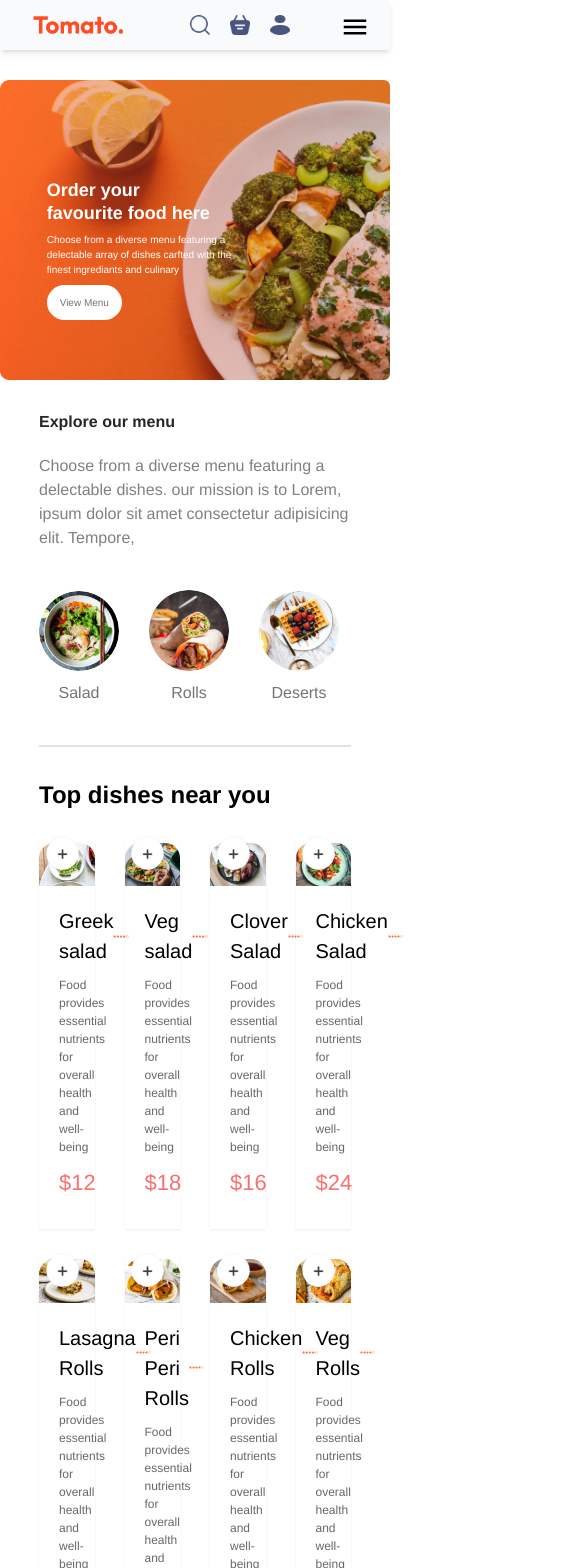
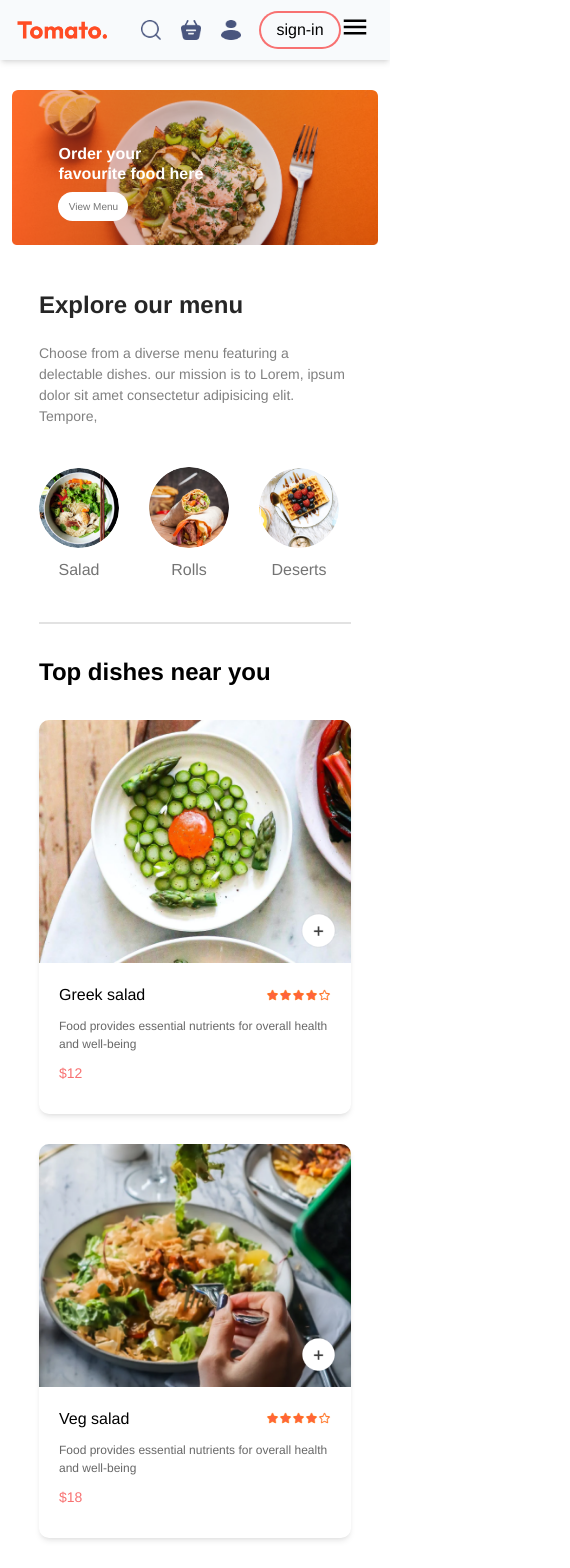
Before and after one commit to Binyam888/Delidash, a React (Vite) app in the folder frontend/delidash/: page / in a window 390 px wide. Shown: the top 1568 px of the page, 570 px wide, since content can reach past the window. Built offline with nearby package versions, Linux system fonts and the light colour scheme.

Commit message:
created login-signup popUp

```diff
--- a/frontend/delidash/src/App.jsx
+++ b/frontend/delidash/src/App.jsx
@@ -5,12 +5,16 @@ import Home from './pages/Home'
 import PlaceOrder from './pages/PlaceOrder'
 import Cart from './pages/Cart'
 import Footer from './components/Footer'
+import { useState } from 'react'
+import LoginPopUp from './components/LoginPopUp'
 
 function App() {
+  const [login,setLogin]=useState(false)
   return (
     <>
+    {login ?<LoginPopUp setLogin={setLogin} /> : <></> }
     <div>
-      <Navbar/>
+      <Navbar setLogin={setLogin}/>
       <Routes>
         <Route path='/'  element={ <Home/> }/>
         <Route path='/order' element={ <PlaceOrder/> }/>
--- a/frontend/delidash/src/components/ExploreMenu.jsx
+++ b/frontend/delidash/src/components/ExploreMenu.jsx
@@ -4,10 +4,10 @@ const ExploreMenu = ({ category, setCategory }) => {
   return (
     <div
       className="explore menu flex flex-col gap-[20px] mx-[10%] mb-[20px]"
-      id="explore-menu"
+
     >
-      <h1 className=" text-[#262626] font-bold lg:text-[28px]">Explore our menu</h1>
-      <p className="sm:max-w-[60%] text-[#808080]">
+      <h1 className=" text-[#262626] font-bold lg:text-[28px] text-[24px] mt-[-20px]"id="explore-menu">Explore our menu</h1>
+      <p className="sm:max-w-[60%] text-[#808080] max-sm:mt-[-18px max-sm:text-[14px]">
         Choose from a diverse menu featuring a delectable dishes. our mission is
         to Lorem, ipsum dolor sit amet consectetur adipisicing elit. Tempore,
       </p>
--- a/frontend/delidash/src/components/FoodDisplay.jsx
+++ b/frontend/delidash/src/components/FoodDisplay.jsx
@@ -9,7 +9,7 @@ const FoodDisplay = ({ category }) => {
   return (
     <div className="Food-display mx-[10%] mt-[30px]">
       <h1 className="text-[24px] font-bold">Top dishes near you</h1>
-      <div className="food-diplay-list mt-[30px] gap-[30px]  grid grid-cols-4 ">
+      <div className="food-diplay-list mt-[30px] gap-[30px]  grid  grid-cols-1 sm:grid-cols-2 md:grid-cols-3 lg:grid-cols-4  ">
         {food_list.map((item, index) => {
              console.log(category,item.category)
              if(category === "All" || category === item.category){
--- a/frontend/delidash/src/components/FoodItem.jsx
+++ b/frontend/delidash/src/components/FoodItem.jsx
@@ -10,9 +10,9 @@ const FoodItem = ({ id, name, price, description, image }) => {
 
   return (
     <div className="food-item-container">
-      <div className="food-iem w-[100%] m-auto shadow-sm shadow-[#00000015]">
+      <div className="food-iem w-[100%] m-auto shadow-md shadow-[#00000015]  rounded-[10px]">
         <dvi className="food-item-img-container relative ">
-          <img src={image} alt="" className="w-[100%] rounded-t-[15px] " />
+          <img src={image} alt="" className="w-[100%] rounded-t-[10px] " />
           {!cartItem[id] ? (
             <img
               src={assets.add_icon_white}
@@ -40,14 +40,14 @@ const FoodItem = ({ id, name, price, description, image }) => {
           )}
         </dvi>
         <div className="food-item-info p-[20px]">
-          <div className="food-item-name-rating flex justify-between items-center mb-[10px]">
-            <p className="text-[20px] font-medium">{name}</p>
-            <img src={assets.rating_starts} alt="" className="w-[70px]" />
+          <div className="food-item-name-rating flex lg:flex-col lg:items-start xl:flex-row justify-between xl:items-center items-center mb-[10px]">
+            <p className="  md:text-[20px] font-medium">{name}</p>
+            <img src={assets.rating_starts} alt="" className="md:w-[70px] w-[65px] " />
           </div>
-          <p className="fooditem-description text-[#676767] text-[12px]">
+          <p className="fooditem-description text-[#676767] text-[12px]  md:text-[12px] ">
             {description}
           </p>
-          <p className="food-item-price text-red-400 text-[22px] font-medium my-[10px]">
+          <p className="food-item-price text-red-400 md:text-[22px] text-[14px] font-medium my-[10px]">
             ${price}
           </p>
         </div>
--- a/frontend/delidash/src/components/Header.jsx
+++ b/frontend/delidash/src/components/Header.jsx
@@ -2,22 +2,20 @@ import React from "react";
 
 const Header = () => {
   return (
-    <div className="outer sm:mx-[10%]">
-
-
+    <div className="outer sm:mx-[10%] mx-[3%]">
       <div
-      className="Header sm:h-[34vw] h-[300px]  bg my-[30px]  w-full bg-[url('public/header_img.png')] sm:bg-contain bg-cover bg-no-repeat relative rounded-md "
+        className="Header h-[48vw]  bg my-[30px]  w-full bg-[url('public/header_img.png')] bg-contain  bg-no-repeat relative rounded-md "
         id="header"
       >
-      <div className="header-content absolute flex flex-col gap-2 md:max-w-[50%] max-sm:max-w-[50%]  md:bottom-[30%] bottom-[10%] max-md:bottom-[20%]  left-[12vw] animate-fadeIn ">
-        <h2 className="lg:text-[30px] text-[18px]  md:text-[24px] xl:text-[50px]  leading-tight">
+        <div className="header-content absolute flex flex-col gap-2 md:max-w-[50%] max-sm:max-w-[60%]  md:bottom-[45%] bottom-[20%] max-md:bottom-[30%]  left-[12vw] animate-fadeIn ">
+          <h2 className="lg:text-[30px] text-[16px]  md:text-[24px] xl:text-[50px]  leading-tight">
             Order your <br /> favourite food here
           </h2>
-        <p className="text-white  md:text-[12px] lg:text-[12px] text-[10px] sm:text-[10px]">
+          <p className="text-white  md:text-[12px] lg:text-[12px] text-[10px] sm:text-[10px] max-md:hidden">
             Choose from a diverse menu featuring a delectable array of dishes
             carfted with the finest ingrediants and culinary
           </p>
-        <button className="border-none  text-[#747474] px-[10px] py-[10px] font-medium bg-white xl:text-[13px] rounded-[50px] max-w-[100px] lg:w-[100px]  w-[75px] text-[10px]">
+          <button className="border-none max-sm:w-[70px] max-sm:py-[7px] text-[#747474] px-[10px] py-[10px] font-medium bg-white xl:text-[13px] rounded-[50px] max-w-[100px] lg:w-[100px]   text-[10px]">
             View Menu
           </button>
         </div>
--- /dev/null
+++ b/frontend/delidash/src/components/LoginPopUp.jsx
@@ -0,0 +1,78 @@
+import React from "react";
+import { useState } from "react";
+import { assets } from "../assets/assets";
+
+const LoginPopUp = ({ setLogin }) => {
+  const [currentState, setCurrentState] = useState("Sign Up");
+  return (
+    <div className="login-container absolute z-10 w-[100%] h-[100%] bg-[#00000090] grid animate-fadeDem  ">
+      <form
+        action=""
+        className="form-container place-self-center max-w-[330px] text-[#808080 flex flex-col bg-white gap-[25px] px-[30px] py-[20px]  rounded-md text-[14px] shadow-md"
+      >
+        <div className="heading flex justify-between align-middle items-center text-black ">
+          <h1 className="text-[22px]">{currentState}</h1>
+          <img
+            onClick={() => setLogin((prev) => !prev)}
+            src={assets.cross_icon}
+            alt="delete"
+            className="w-[16px] cursor-pointer"
+          />
+        </div>
+        <div className="inputs py-[10px] text-[14px] gap-[20px] flex flex-col">
+          {currentState === "Login" ? (
+            <></>
+          ) : (
+            <input
+              type="text"
+              placeholder="Name"
+              className="ring-1   p-[10px] focus:outline-none ring-[#c9c9c9] rounded-[4px] w-full"
+            />
+          )}
+
+          <input
+            type="email"
+            placeholder="Your e-mail"
+            className="ring-1  p-[10px]  focus:outline-none ring-[#c9c9c9] rounded-md w-full"
+          />
+          <input
+            type="text"
+            placeholder="Password"
+            className="ring-1  p-[10px]  focus:outline-none ring-[#c9c9c9] rounded-md w-full"
+          />
+        </div>
+        <div className="loginbutton">
+          <button className="p-[10px] rounded-[4px] text-white bg-red-500 text-[15px] w-full">
+            {currentState === "Sign Up" ? "Create Account" : "Login"}
+          </button>
+        </div>
+        <div className="terms-condition flex px-[5px] items-start mt-[-15px] gap-[8px] text-[13px]">
+          <input type="checkbox" className="mt-[5px]" required/>
+          <p className="text-[#949292] ">
+            By continuing,i agree to the terms of use & Privacy policy
+          </p>
+        </div>
+        <div className="create-login-text text-[#949292] ">
+          {currentState === "Login" ? (
+            <p>
+              Create a new account?{" "}
+              <span
+                onClick={() => setCurrentState("Sign Up")}
+                className="cursor-pointer font-bold text-red-400  "
+              >
+                Click here
+              </span>
+            </p>
+          ) : (
+            <p>
+              Alredy have an account ?{" "}
+              <span onClick={() => setCurrentState("Login")} className="text-red-400 cursor-pointer font-bold">Login here</span>
+            </p>
+          )}
+        </div>
+      </form>
+    </div>
+  );
+};
+
+export default LoginPopUp;
--- a/frontend/delidash/src/components/Navbar.jsx
+++ b/frontend/delidash/src/components/Navbar.jsx
@@ -4,25 +4,27 @@ import { FaShoppingCart } from "react-icons/fa";
 import { FaUser } from "react-icons/fa";
 import { IoMenuSharp } from "react-icons/io5";
 import { assets } from "../assets/assets";
-function Navbar() {
+import {Link} from "react-router-dom"
+function Navbar({setLogin}) {
   const [mobile, setMobile] = useState(false);
   console.log(mobile);
   return (
-    <header className="Navbar md:px-[30px] bg-slate-50 w-full h-[50px] flex shadow-md ">
+    <header className="Navbar md:px-[30px] bg-slate-50 w-full h-[50px] flex shadow-md py-[30px] ">
       <nav className="flex md:justify-evenly w-full items-center justify-around">
         <img src={assets.logo} alt="" className="w-[90px]" />
         <ul className="flex gap-3 max-md:hidden cursor-pointer  hover:underline-offset-8  ">
-          <li className="hover:underline ">Home</li>
-          <li className="hover:underline">Menu</li>
-          <li className="hover:underline">Mobile-app</li>
-          <li className="hover:underline">Contact us</li>
+          <Link to={"/"} className="hover:underline ">Home</Link>
+          <a href="#explore-menu" className="hover:underline">Menu</a>
+          <a href="#mobile-app" className="hover:underline">Mobile-app</a>
+          <a href="#footer" className="hover:underline">Contact us</a>
         </ul>
 
         {/* Above md screeen */}
-        <div className="logos flex gap-[20px] cursor-pointer ">
+        <div className="logos flex gap-[20px] cursor-pointer items-center ">
           <img src={assets.search_icon} alt="" className="w-[20px] h-[20px]" />
           <img src={assets.basket_icon} alt="" className="w-[20px] h-[20px]" />
           <img src={assets.profile_icon} alt="" className="w-[20px] h-[20px]" />
+          <button onClick={()=>setLogin(true)} className=" px-[15px] rounded-[50px] py-[5px] ring-2 ring-red-400 hover:bg-slate-100"> sign-in</button>
         </div>
 
         {/* mobile-screen */}
--- a/frontend/delidash/src/index.css
+++ b/frontend/delidash/src/index.css
@@ -6,6 +6,7 @@
   font-family: Inter, system-ui, Avenir, Helvetica, Arial, sans-serif;
   font-family:  Helvetica;
   overflow-x: hidden;
+  scroll-behavior: smooth;
 
 }
  h2{
@@ -24,9 +25,12 @@
  }
 
  .footer-social-icons img{
-  @apply w-[40px] m-[15px]
+  @apply w-[40px] m-[15px] max-sm:m-[8px]
  }
 
+ .app-download-platform img{
+  @apply w-[120px] max-w-[180px] transition-[0.5s] transition-all cursor-pointer hover:scale-[1.05]
+ }
 
 /* #header{
 
--- a/frontend/delidash/src/pages/Home.jsx
+++ b/frontend/delidash/src/pages/Home.jsx
@@ -2,6 +2,7 @@ import React, { useState } from 'react'
 import Header from '../components/Header'
 import ExploreMenu from '../components/ExploreMenu'
 import FoodDisplay from '../components/FoodDisplay'
+import AppDownload from '../components/AppDownload'
 
 function Home() {
     const [category,setCategory] =useState("All")
@@ -11,6 +12,7 @@ function Home() {
         <Header/>
         <ExploreMenu category={category} setCategory={setCategory} />
         <FoodDisplay category={category}/>
+        <AppDownload/>
     </div>
   )
 }
--- a/frontend/delidash/tailwind.config.js
+++ b/frontend/delidash/tailwind.config.js
@@ -7,10 +7,15 @@ export default {
         fadeIn: {
           '0%': { opacity: '0' },
           '100%': { opacity: '1' },
+        },
+        fadeDem:{
+          '0%': { opacity: '0' },
+          '100%': { opacity: '1' },
         }
       },
       animation: {
         fadeIn: 'fadeIn 3s ease-in-out',
+        fadeDem: 'fadeIn 1s ease-in-out'
       }
     },
   },
```
Also changed, not shown: frontend/delidash/src/components/AppDownload.jsx (added, +16 -0 lines), frontend/delidash/src/components/Footer.jsx (+9 -9 lines). Lines whose indentation alone changed are shown as unchanged.
